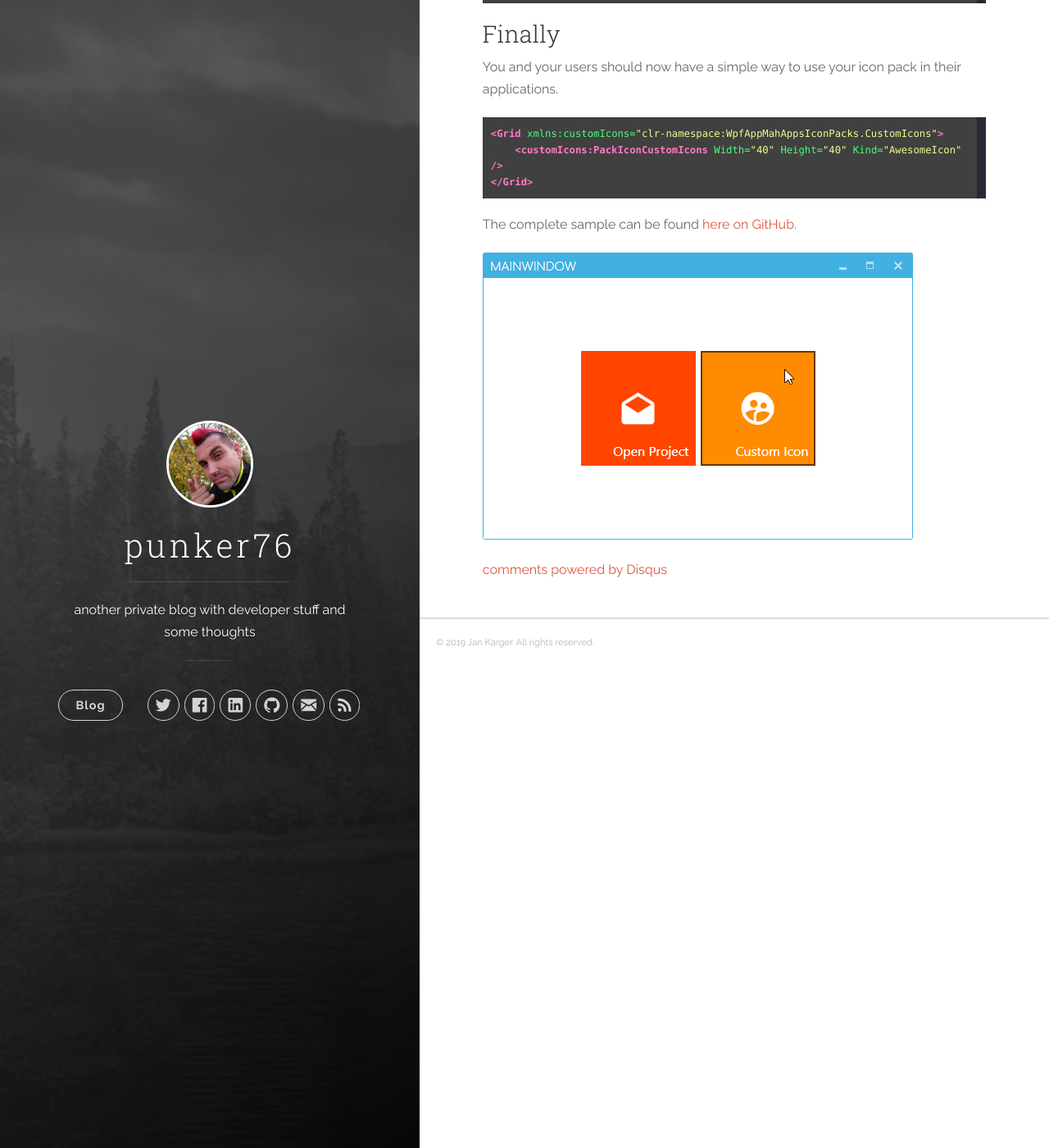
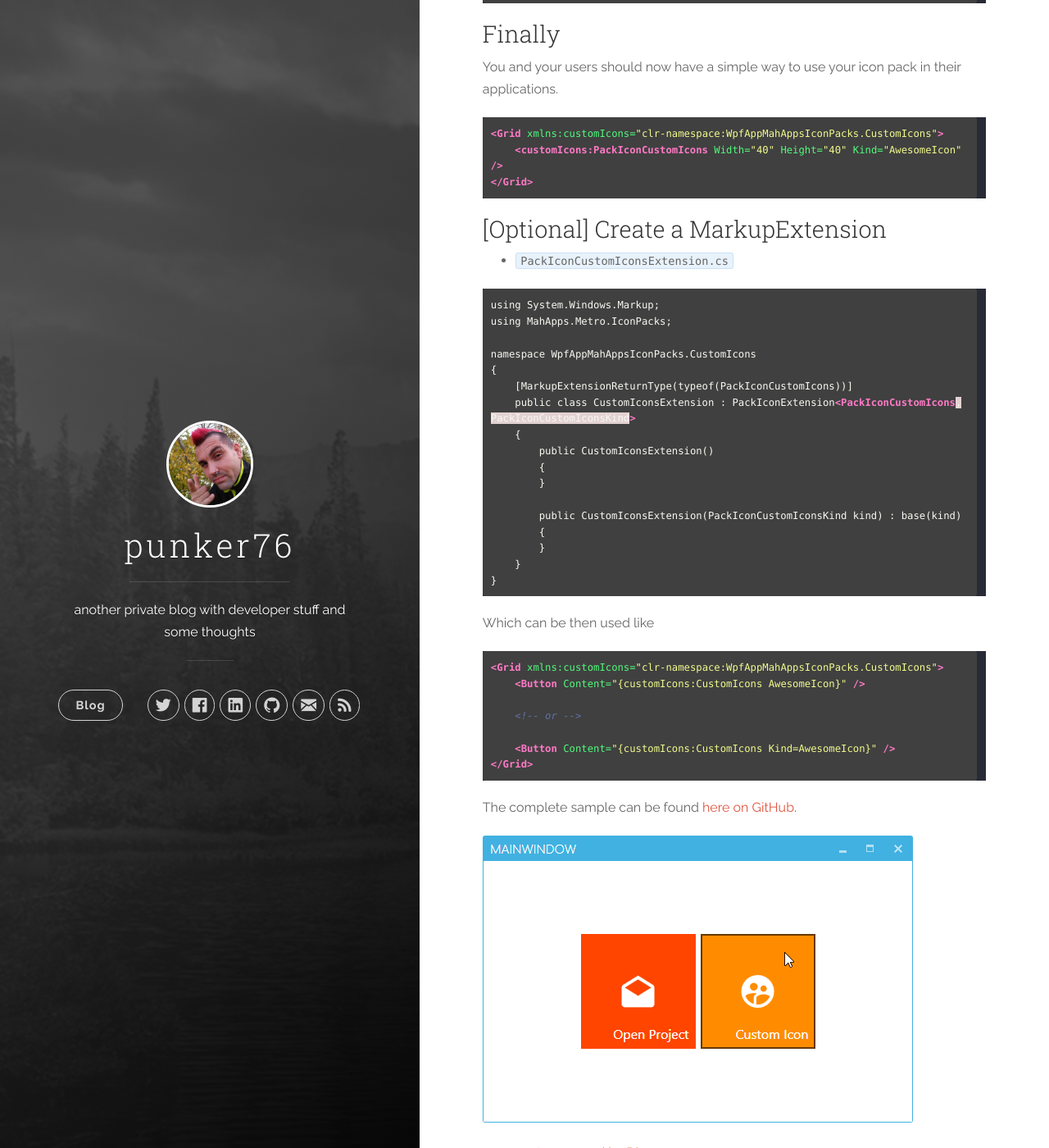
Before and after one commit to punker76/jekyll.jkarger.de, a Jekyll site: the page built from _posts/2019-04-02-how-to-create-a-new-iconpack-with-custom-svg-paths.markdown, in a window 1280 px wide and 1400 px high, scrolled down 3988 px. Shown: the whole window at 82% size. Built offline with Jekyll 4.4.1, drawn with Linux system fonts in a browser that asks for light colours; nearby versions of some CDN libraries; comment, search, counter and statistics services are not loaded.

Commit message:
Add MarkupExtension sample

````diff
--- a/_posts/2019-04-02-how-to-create-a-new-iconpack-with-custom-svg-paths.markdown
+++ b/_posts/2019-04-02-how-to-create-a-new-iconpack-with-custom-svg-paths.markdown
@@ -167,6 +167,42 @@ You and your users should now have a simple way to use your icon pack in their a
 </Grid>
 ```
 
+### [Optional] Create a MarkupExtension
+
+- `PackIconCustomIconsExtension.cs`
+
+```xml
+using System.Windows.Markup;
+using MahApps.Metro.IconPacks;
+
+namespace WpfAppMahAppsIconPacks.CustomIcons
+{
+    [MarkupExtensionReturnType(typeof(PackIconCustomIcons))]
+    public class CustomIconsExtension : PackIconExtension<PackIconCustomIcons, PackIconCustomIconsKind>
+    {
+        public CustomIconsExtension()
+        {
+        }
+
+        public CustomIconsExtension(PackIconCustomIconsKind kind) : base(kind)
+        {
+        }
+    }
+}
+```
+
+Which can be then used like
+
+```xml
+<Grid xmlns:customIcons="clr-namespace:WpfAppMahAppsIconPacks.CustomIcons">
+    <Button Content="{customIcons:CustomIcons AwesomeIcon}" />
+
+    <!-- or -->
+
+    <Button Content="{customIcons:CustomIcons Kind=AwesomeIcon}" />
+</Grid>
+```
+
 The complete sample can be found [here on GitHub](https://github.com/punker76/WpfAppMahAppsIconPacks).
 
 <p align="left">
````
